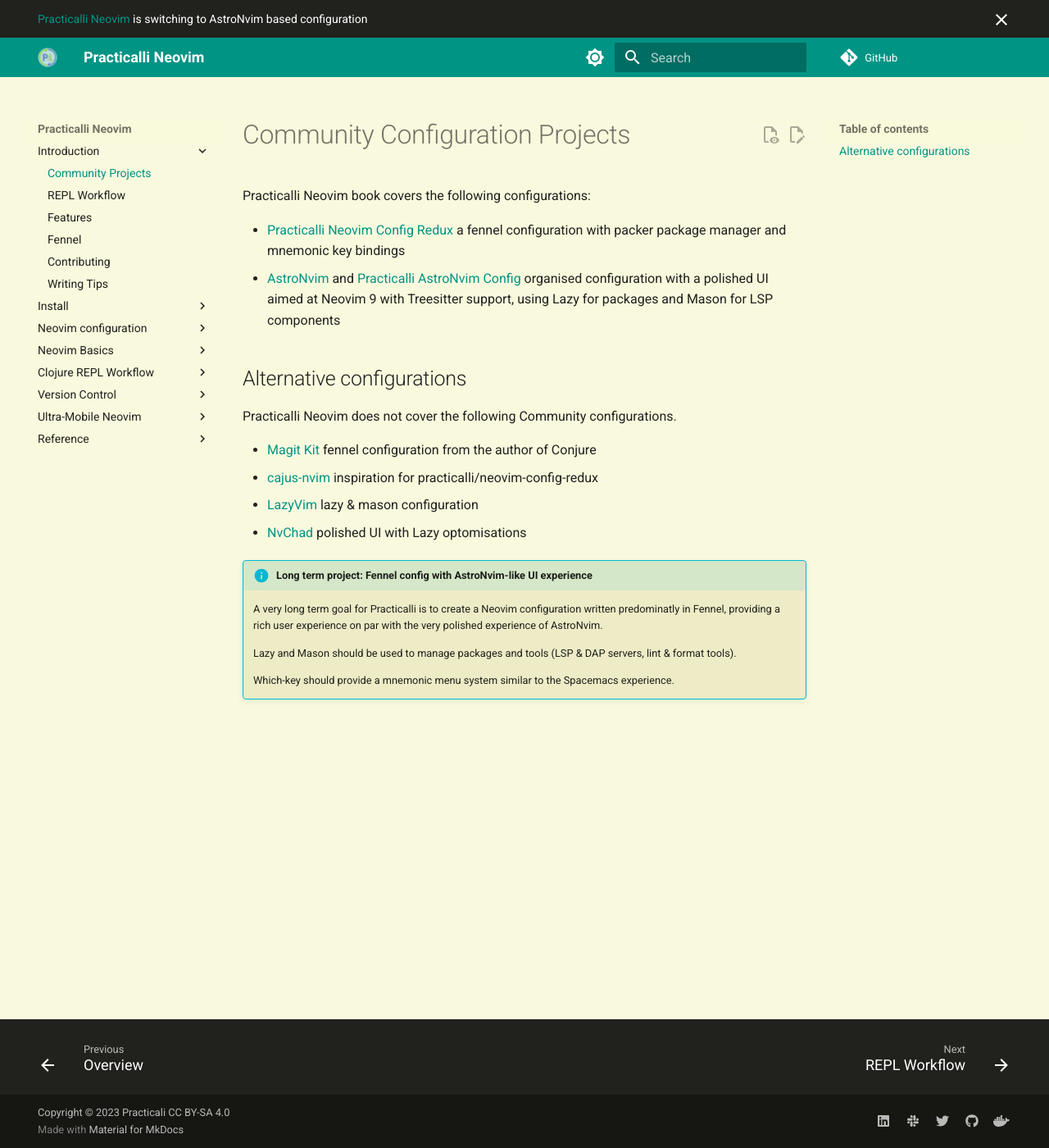
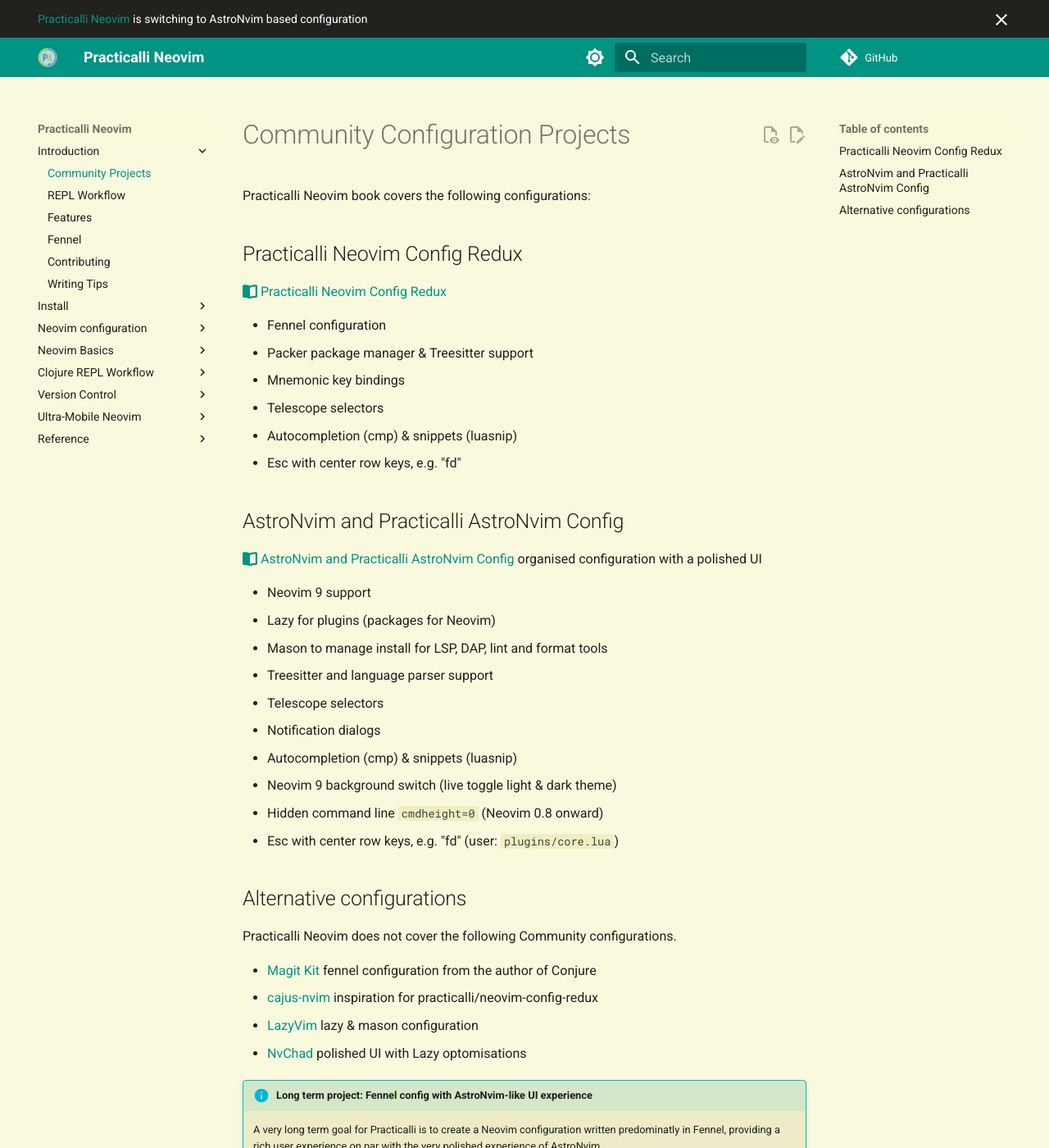
Before and after one commit to practicalli/neovim, an MkDocs documentation site: the page built from docs/introduction/community-projects.md, in a window 1280 px wide and 1400 px high. Shown: the whole window at 82% size. Built offline with MkDocs 1.6.1 and Material for MkDocs 9.7.7, drawn with Linux system fonts in a browser that asks for light colours; plug-ins that fetch from the network failed and are left out; comment, search, counter and statistics services are not loaded.

Commit message:
intro: atronvim and practicalli configs main focus

```diff
--- a/docs/introduction/community-projects.md
+++ b/docs/introduction/community-projects.md
@@ -2,18 +2,41 @@
 
 Practicalli Neovim book covers the following configurations:
 
-- [Practicalli Neovim Config Redux](https://github.com/practicalli/neovim-config-redux) a fennel configuration with packer package manager and mnemonic key bindings
-- [AstroNvim](https://github.com/AstroNvim/AstroNvim) and [Practicalli AstroNvim Config](https://github.com/practicalli/astronvim-config) organised configuration with a polished UI aimed at Neovim 9 with Treesitter support, using Lazy for packages and  Mason for LSP components
 
+## Practicalli Neovim Config Redux
+
+[:fontawesome-solid-book-open: Practicalli Neovim Config Redux](/neovim/configuration/practicalli/)
+
+* Fennel configuration
+* Packer package manager & Treesitter support
+* Mnemonic key bindings
+* Telescope selectors
+* Autocompletion (cmp) & snippets (luasnip)
+* Esc with center row keys, e.g. "fd"
+
+## AstroNvim and Practicalli AstroNvim Config
+
+[:fontawesome-solid-book-open: AstroNvim and Practicalli AstroNvim Config](/neovim/configuration/astronvim.md) organised configuration with a polished UI
+
+* Neovim 9 support
+* Lazy for plugins (packages for Neovim)
+* Mason to manage install for LSP, DAP, lint and format tools
+* Treesitter and language parser support
+* Telescope selectors
+* Notification dialogs
+* Autocompletion (cmp) & snippets (luasnip)
+* Neovim 9 background switch (live toggle light & dark theme)
+* Hidden command line `cmdheight=0` (Neovim 0.8 onward)
+* Esc with center row keys, e.g. "fd" (user: `plugins/core.lua`)
 
 ## Alternative configurations
 
 Practicalli Neovim does not cover the following Community configurations.
 
-- [Magit Kit](https://github.com/Olical/magic-kit) fennel configuration from the author of Conjure
-- [cajus-nvim](https://github.com/rafaeldelboni/cajus-nvim) inspiration for practicalli/neovim-config-redux
-- [LazyVim](https://www.lazyvim.org/) lazy & mason configuration
-- [NvChad](https://github.com/NvChad/NvChad) polished UI with Lazy optomisations
+* [Magit Kit](https://github.com/Olical/magic-kit) fennel configuration from the author of Conjure
+* [cajus-nvim](https://github.com/rafaeldelboni/cajus-nvim) inspiration for practicalli/neovim-config-redux
+* [LazyVim](https://www.lazyvim.org/) lazy & mason configuration
+* [NvChad](https://github.com/NvChad/NvChad) polished UI with Lazy optomisations
 
 !!! INFO "Long term project: Fennel config with AstroNvim-like UI experience"
     A very long term goal for Practicalli is to create a Neovim configuration written predominatly in Fennel, providing a rich user experience on par with the very polished experience of AstroNvim.
```
